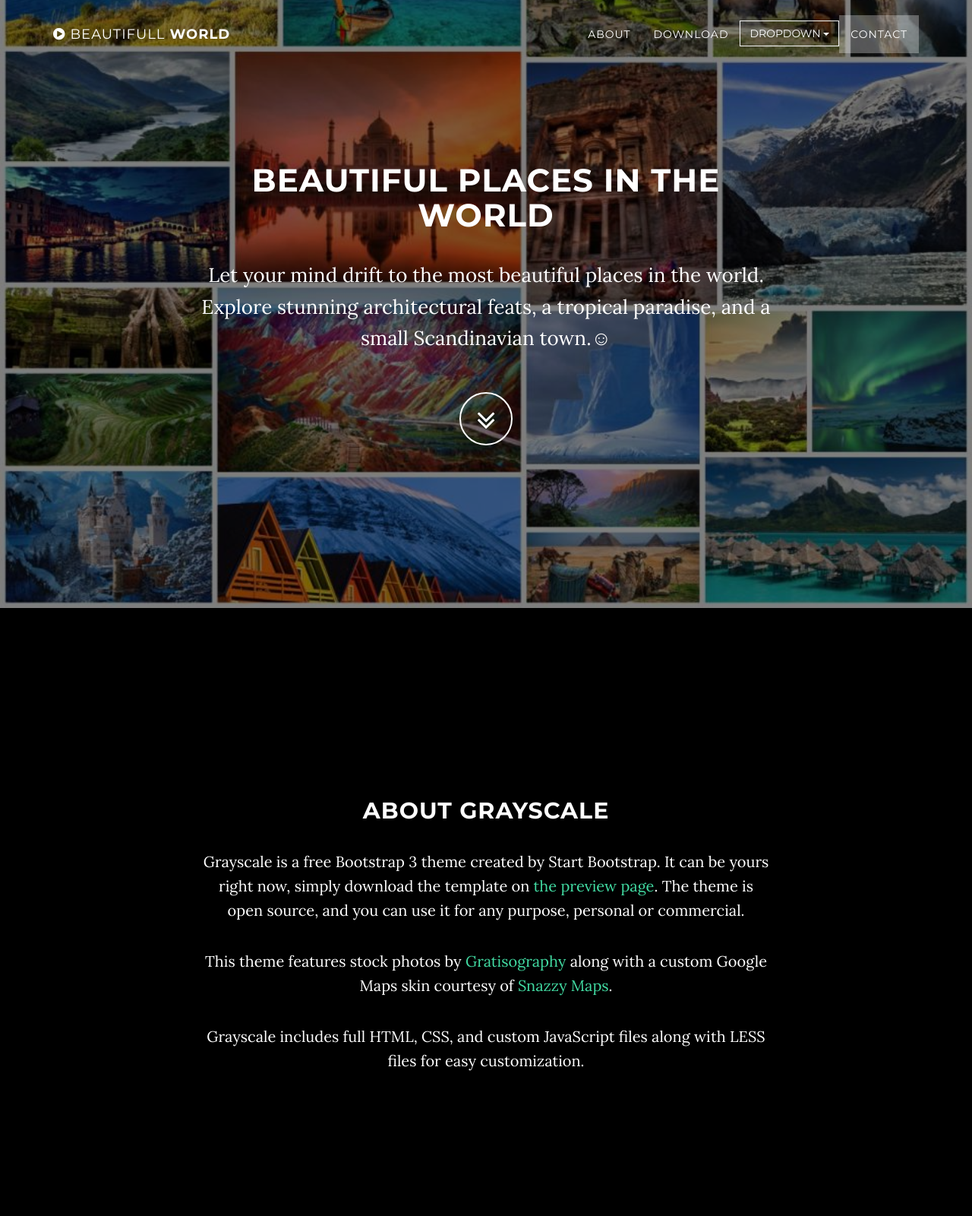
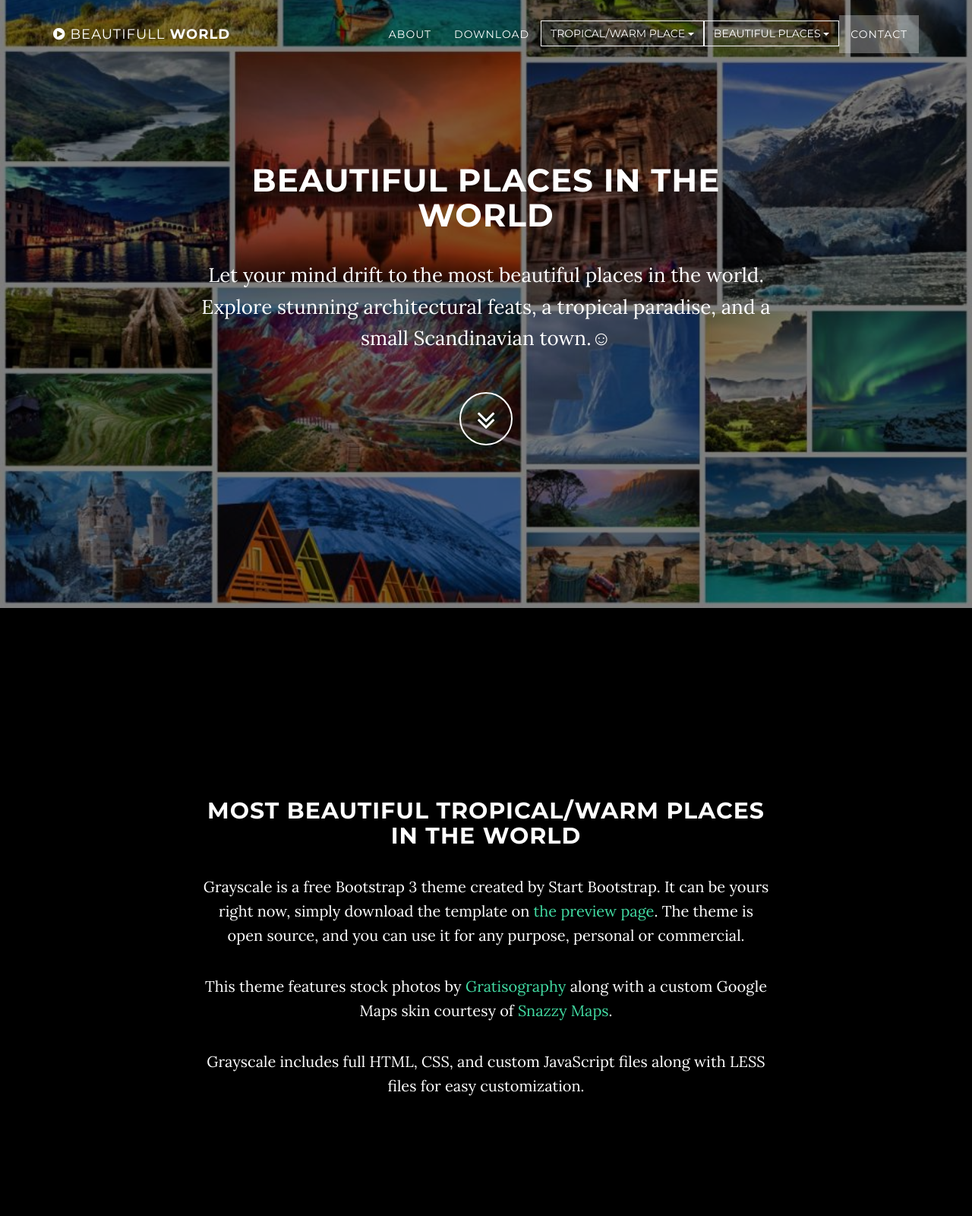
Before and after one commit to Andrej26/Beautiful-World, a website: page index.html in a window 1280 px wide. Shown: the top 1600 px of the page at 76% size. Drawn offline with nearby package versions, Linux system fonts and the light colour scheme; some packages are replaced by stand-ins of ours.

Commit message:
Dropdown tropical places

```diff
--- a/index.html
+++ b/index.html
@@ -61,11 +61,29 @@
                     <li>
                         <div class="dropdown">
                             <button class="btn btn-primary dropdown-toggle" type="button" id="dropdownMenu1" data-toggle="dropdown" aria-haspopup="true" aria-expanded="true">
-                                Dropdown
+                                Tropical/Warm Place
                                <span class="caret"></span>
                             </button>
                             <ul class="dropdown-menu" aria-labelledby="dropdownMenu1">
-                                <li><a class="page-scroll" href="#about">Action</a></li>
+                                <li><a class="page-scroll" href="#01">01.Hawaii</a></li>
+                                <li><a class="page-scroll" href="#02">02.Bora Bora</a></li>
+                                <li><a class="page-scroll" href="#03">03.Longsheng</a></li>
+                                <li><a class="page-scroll" href="#04">04.Victoria Falls</a></li>
+                                <li><a class="page-scroll" href="#05">05.Amazon River</a></li>
+                                <li><a class="page-scroll" href="#06">06.Rainbow Mountains of Zhangye</a></li>
+                                <li><a class="page-scroll" href="#07">07.Thailand</a></li>
+                            </ul>
+                        </div>
+                    </li>
+
+                    <li>
+                        <div class="dropdown">
+                            <button class="btn btn-primary dropdown-toggle" type="button" id="dropdownMenu2" data-toggle="dropdown" aria-haspopup="true" aria-expanded="true">
+                                Beautiful Places
+                               <span class="caret"></span>
+                            </button>
+                            <ul class="dropdown-menu" aria-labelledby="dropdownMenu2">
+                                <li><a class="page-scroll" href="#about">Tropical/Warm Place</a></li>
                                 <li><a href="#">Another action</a></li>
                                 <li><a href="#">Something else here</a></li>
                                 <li role="separator" class="divider"></li>
@@ -73,6 +91,7 @@
                             </ul>
                         </div>
                     </li>
+
                     <li>
                         <a class="page-scroll" href="#contact">Contact</a>
                     </li>
@@ -102,6 +121,18 @@
             </div>
         </div>
     </header>
+
+    <!-- 01 Section -->
+    <section id="about" class="container content-section text-center">
+        <div class="row">
+            <div class="col-lg-8 col-lg-offset-2">
+                <h2>Most Beautiful Tropical/Warm Places In The World</h2>
+                <p>Grayscale is a free Bootstrap 3 theme created by Start Bootstrap. It can be yours right now, simply download the template on <a href="http://startbootstrap.com/template-overviews/grayscale/">the preview page</a>. The theme is open source, and you can use it for any purpose, personal or commercial.</p>
+                <p>This theme features stock photos by <a href="http://gratisography.com/">Gratisography</a> along with a custom Google Maps skin courtesy of <a href="http://snazzymaps.com/">Snazzy Maps</a>.</p>
+                <p>Grayscale includes full HTML, CSS, and custom JavaScript files along with LESS files for easy customization.</p>
+            </div>
+        </div>
+    </section>
 
     <!-- About Section -->
     <section id="about" class="container content-section text-center">
```
